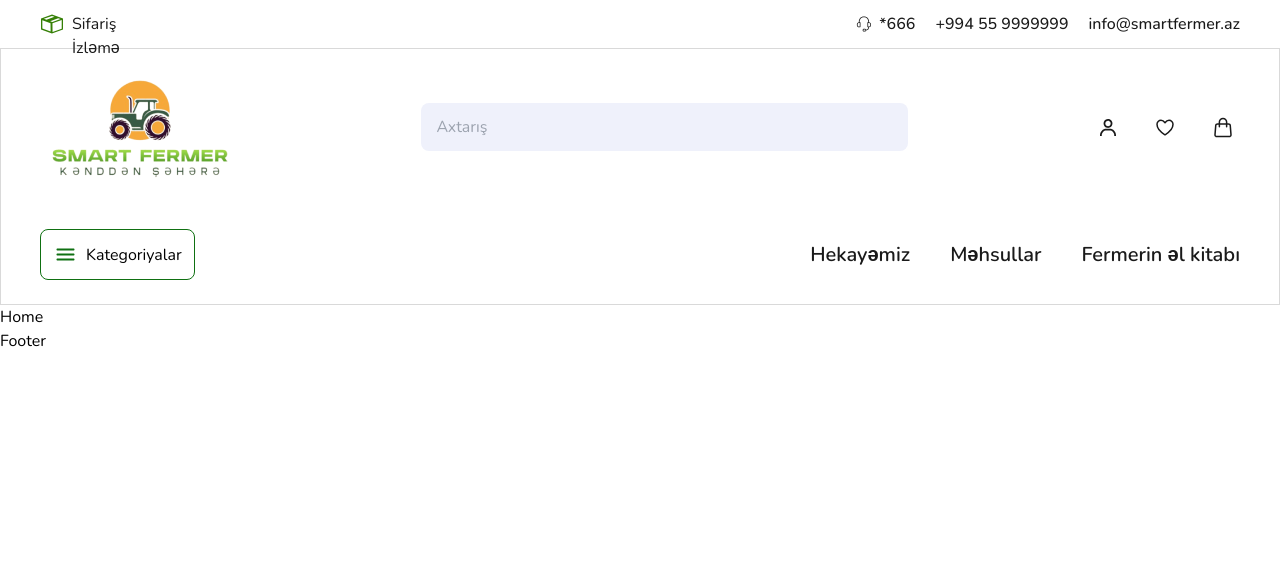
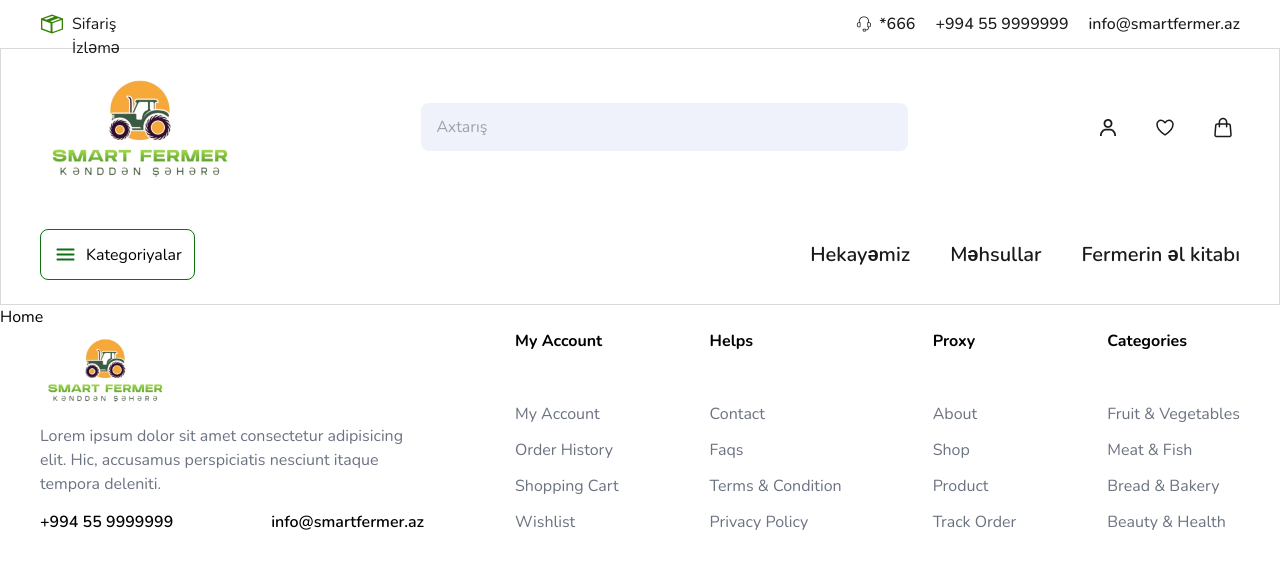
Before and after one commit to royalh23/smart-farmer, a React (Vite) app: page / in a window 1280 px wide. Shown: the top 568 px of the page. Built offline with nearby package versions, Linux system fonts and the light colour scheme.

Commit message:
Create footer

```diff
--- a/src/layouts/Footer/Footer.tsx
+++ b/src/layouts/Footer/Footer.tsx
@@ -1,9 +1,109 @@
 import { FC, ComponentPropsWithoutRef } from "react";
+import { Link } from "react-router-dom";
 
 interface FooterProps extends ComponentPropsWithoutRef<"footer"> {}
 
 const Footer: FC<FooterProps> = ({ ...props }) => {
-  return <footer {...props}>Footer</footer>;
+  return (
+    <footer {...props}>
+      <div className="my-container">
+        <div className="flex justify-between">
+          <div className="flex flex-col gap-3.5 w-96">
+            <img src="./smart-farmer.png" alt="logo" className="w-32" />
+            <div className="text-gray-500">
+              Lorem ipsum dolor sit amet consectetur adipisicing elit. Hic,
+              accusamus perspiciatis nesciunt itaque tempora deleniti.
+            </div>
+            <div>
+              <ul className="flex justify-between">
+                <li>
+                  <a href="tel:+994-55-9999999" className="font-semibold">
+                    +994 55 9999999
+                  </a>
+                </li>
+                <li>
+                  <a
+                    href="mailto:info@smartfermer.az"
+                    className="font-semibold"
+                  >
+                    info@smartfermer.az
+                  </a>
+                </li>
+              </ul>
+            </div>
+          </div>
+          <div className="flex flex-col justify-between">
+            <div className="font-bold">My Account</div>
+            <ul className="flex flex-col gap-3 text-gray-500">
+              <li>
+                <Link to={""}>My Account</Link>
+              </li>
+              <li>
+                <Link to={""}>Order History</Link>
+              </li>
+              <li>
+                <Link to={""}>Shopping Cart</Link>
+              </li>
+              <li>
+                <Link to={""}>Wishlist</Link>
+              </li>
+            </ul>
+          </div>
+          <div className="flex flex-col justify-between">
+            <div className="font-bold">Helps</div>
+            <ul className="flex flex-col gap-3 text-gray-500">
+              <li>
+                <Link to={""}>Contact</Link>
+              </li>
+              <li>
+                <Link to={""}>Faqs</Link>
+              </li>
+              <li>
+                <Link to={""}>Terms & Condition</Link>
+              </li>
+              <li>
+                <Link to={""}>Privacy Policy</Link>
+              </li>
+            </ul>
+          </div>
+          <div className="flex flex-col justify-between">
+            <div className="font-bold">Proxy</div>
+            <ul className="flex flex-col gap-3 text-gray-500">
+              <li>
+                <Link to={""}>About</Link>
+              </li>
+              <li>
+                <Link to={""}>Shop</Link>
+              </li>
+              <li>
+                <Link to={""}>Product</Link>
+              </li>
+              <li>
+                <Link to={""}>Track Order</Link>
+              </li>
+            </ul>
+          </div>
+          <div className="flex flex-col justify-between">
+            <div className="font-bold">Categories</div>
+            <ul className="flex flex-col gap-3 text-gray-500">
+              <li>
+                <Link to={""}>Fruit & Vegetables</Link>
+              </li>
+              <li>
+                <Link to={""}>Meat & Fish</Link>
+              </li>
+              <li>
+                <Link to={""}>Bread & Bakery</Link>
+              </li>
+              <li>
+                <Link to={""}>Beauty & Health</Link>
+              </li>
+            </ul>
+          </div>
+        </div>
+      </div>
+    </footer>
+  );
 };
 
 export { Footer };
```
